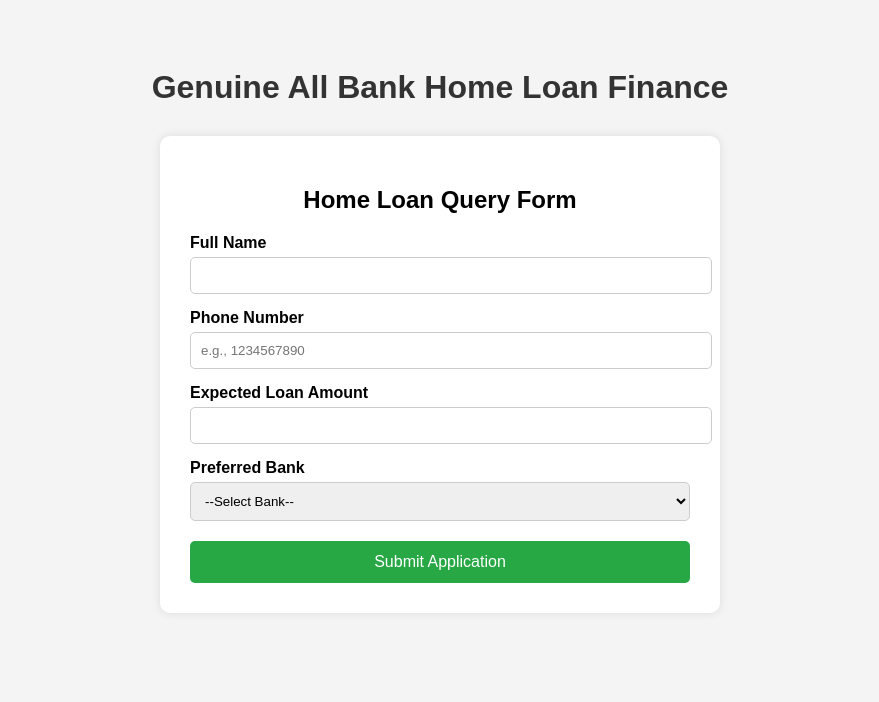
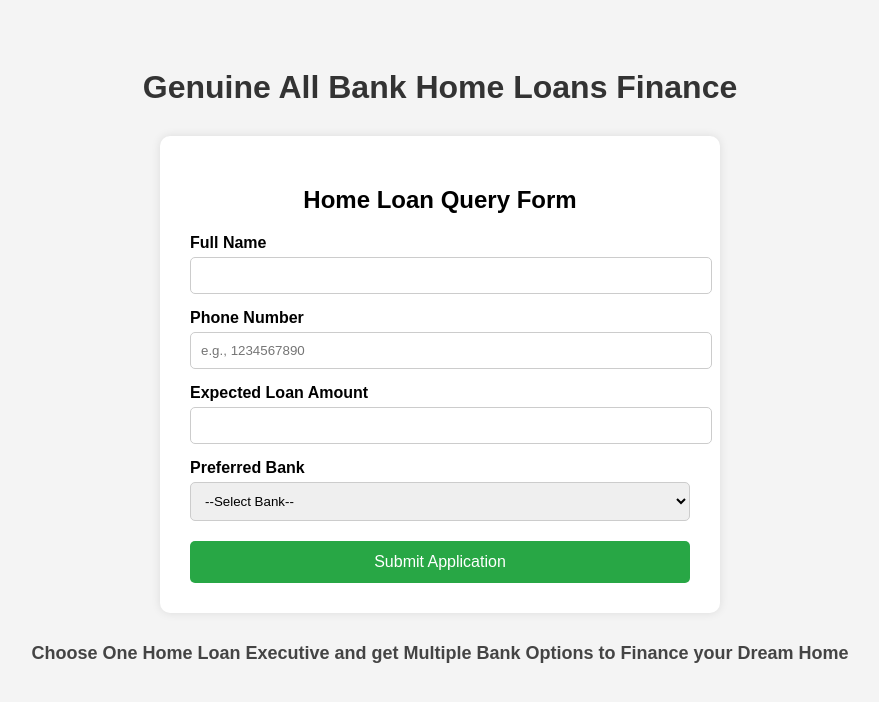
Before and after one commit to genuineloan/genuineloan, a plain HTML site: page index.html in a window 1280 px wide. Shown: the whole page, without its empty margins (200-1079 px from the left). Drawn offline with Linux system fonts and the light colour scheme.

Commit message:
Update index.html

```diff
--- a/index.html
+++ b/index.html
@@ -28,6 +28,13 @@
       text-align: center;
       margin-bottom: 20px;
     }
+    .bottom-heading {
+      text-align: center;
+      margin-top: 30px;
+      font-size: 18px;
+      font-weight: bold;
+      color: #444;
+    }
     label {
       display: block;
       margin-top: 15px;
@@ -57,17 +64,15 @@
 </head>
 <body>
 
-  <h1>Genuine All Bank Home Loan Finance</h1>
+  <h1>Genuine All Bank Home Loans Finance</h1>
 
   <div class="container">
     <h2>Home Loan Query Form</h2>
     <form action="https://formsubmit.co/genuineloan31011@gmail.com" method="POST">
-      <!-- Replace with your actual email -->
-
       <!-- Hide FormSubmit CAPTCHA -->
       <input type="hidden" name="_captcha" value="false">
 
-      <!-- Redirect after submission (optional) -->
+      <!-- Redirect after submission -->
       <input type="hidden" name="_next" value="https://genuineloan.github.io/genuineloan/thankyou.html">
 
       <label for="name">Full Name</label>
@@ -93,5 +98,10 @@
     </form>
   </div>
 
+  <!-- Bottom centered heading -->
+  <div class="bottom-heading">
+    Choose One Home Loan Executive and get Multiple Bank Options to Finance your Dream Home
+  </div>
+
 </body>
 </html>
```
